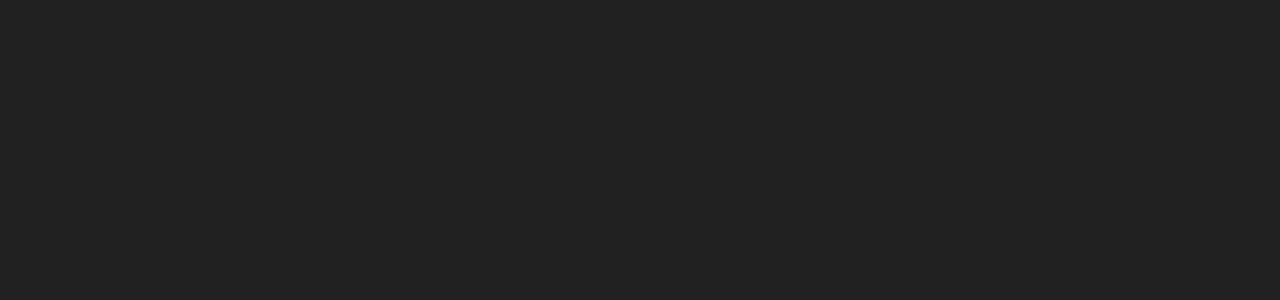
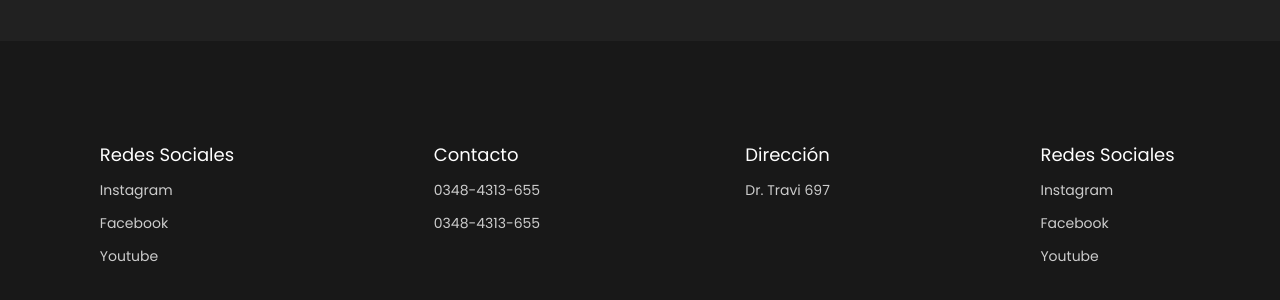
Before and after one commit to matidev200/ElGranEventoJRV, a React (Create React App) app: page / in a window 1280 px wide. Shown: the part 1254-1554 px from the top of the page. Before the commit the page ends 1295 px from the top, so only its background shows below. Built offline with nearby package versions, Linux system fonts and the light colour scheme; no server answers; the database is empty.

Commit message:
Añadiendo footer con falta de informacion. (Pasa los test pero hay q revisar que estén bien)

```diff
--- a/src/App.js
+++ b/src/App.js
@@ -6,12 +6,9 @@
 import { messages as allMessages } from './messages/messages';
 import Home from "./views/Home/Home"
 import Register from './views/Register/Register';
-import {
-  BrowserRouter as Router,
-  Routes,
-  Route,
-} from "react-router-dom";
-import { obtenerDatos } from './service/firebaseService'
+import {BrowserRouter as Router,Routes,Route,} from "react-router-dom";
+import { obtenerDatos } from './service/firebaseService';
+import Footer from './components/Footer/Footer'
 
 const App = () => {
   const currentLocale = "es";
@@ -31,6 +28,7 @@
             <Route path="/Registro" element={<Register />} />
           </Routes>
         </Router>
+        <Footer />
       </div>
     </IntlProvider>
   );
--- a/src/components/Footer/Footer.js
+++ b/src/components/Footer/Footer.js
@@ -3,9 +3,36 @@
 
 const Footer = () => {
     return (
-        <>
+        <footer className="footer">
 
-        </>
+            <div className="footer-row">
+                <ul className="footer__ul">
+                    <li className="footer__ul-title">Redes Sociales</li>
+                    <li><a href="https://www.instagram.com" target="_BLANK" rel="noreferrer">Instagram</a></li>
+                    <li ><a href="https://www.facebook.com" target="_BLANK" rel="noreferrer">Facebook</a></li>
+                    <li ><a href="https://www.youtube.com" target="_BLANK" rel="noreferrer">Youtube</a></li>
+                </ul>
+                <ul className="footer__ul">
+                    <li className="footer__ul-title">Contacto</li>
+                    <li >0348-4313-655</li>
+                    <li >0348-4313-655</li>
+
+                </ul>
+            </div>
+
+            <div className="footer-row">
+                <ul className="footer__ul">
+                <li className="footer__ul-title">Dirección</li>
+                    <li >Dr. Travi  697</li>
+                </ul>
+                <ul className="footer__ul">
+                    <li className="footer__ul-title">Redes Sociales</li>
+                    <li >Instagram</li>
+                    <li >Facebook</li>
+                    <li >Youtube</li>
+                </ul>
+            </div>
+        </footer>
     )
 }
 
--- a/src/components/Footer/Footer.scss
+++ b/src/components/Footer/Footer.scss
@@ -1 +1,63 @@
 @import "../../public/style/base.scss";
+
+
+.footer{
+    display: flex;
+    flex-direction: column;
+    justify-content: space-around;
+    height: 60vh;
+    background-color: $color-footer;
+}
+
+.footer-row{
+    display: flex;
+    justify-content: space-around;
+}
+
+
+
+
+.footer__ul{
+    display: flex;
+    flex-direction: column;
+    align-items: flex-start;
+    row-gap: 12px;
+    list-style:none;
+
+    & > li{
+        font-size: 14px;
+        font-weight: $light;
+        color: $blanco-opaco;
+    }
+
+    & a{
+        font-size: 14px;
+        font-weight: $light;
+        color: $blanco-opaco;
+        text-decoration:none;
+    }
+
+    & > .footer__ul-title{
+        color: $blanco;
+        font-weight: $regular;
+        font-size: 18px;
+    }
+
+}
+
+
+
+.copyright {
+    font-size: 10px;
+}
+
+@media screen and (min-width: 1024px) {
+    .footer{
+        flex-direction: row;
+    }
+
+    .footer-row{
+        width: 50%;
+        margin-top: 100px;
+    }
+}
--- a/src/public/style/base.scss
+++ b/src/public/style/base.scss
@@ -38,10 +38,13 @@
 $body: #212121;
 $color-nav: linear-gradient(90deg, rgba(12,12,12,1) 0%, rgba(12,12,12,1) 100%);
 $color-base: #0C0C0C;
-$blanco-opaco: #dddddd;
+$blanco-opaco: #CCC;
 $blanco: #fff;
+$color-footer: #181818;
 
 //weights
+$thin: 200;
+$light: 300;
 $regular: 400;
 $semibold: 500;
 $bold: 600;
@@ -66,15 +69,31 @@
 p,
 a,
 b,
-i {
+i,
+li,
+small {
     color: $blanco;
-    font-weight: $semibold;
+    font-family: $fuente-base;
 }
 body {
     background: $body;
 }
 
-.font18 {
-    font-family: $fuente-base;
-    font-size: 16px;
-}
+// .font12{
+//     font-family: $fuente-base;
+//     font-size: 12px;
+// }
+
+// .font14{
+//     font-family: $fuente-base;
+//     font-size: 14px;
+// }
+
+// .font16 {
+//     font-family: $fuente-base;
+//     font-size: 16px;
+// }
+// .font18 {
+//     font-family: $fuente-base;
+//     font-size: 18px;
+// }
```
Also changed, not shown: 1 other file (tests, documents, lock files or other folders).
